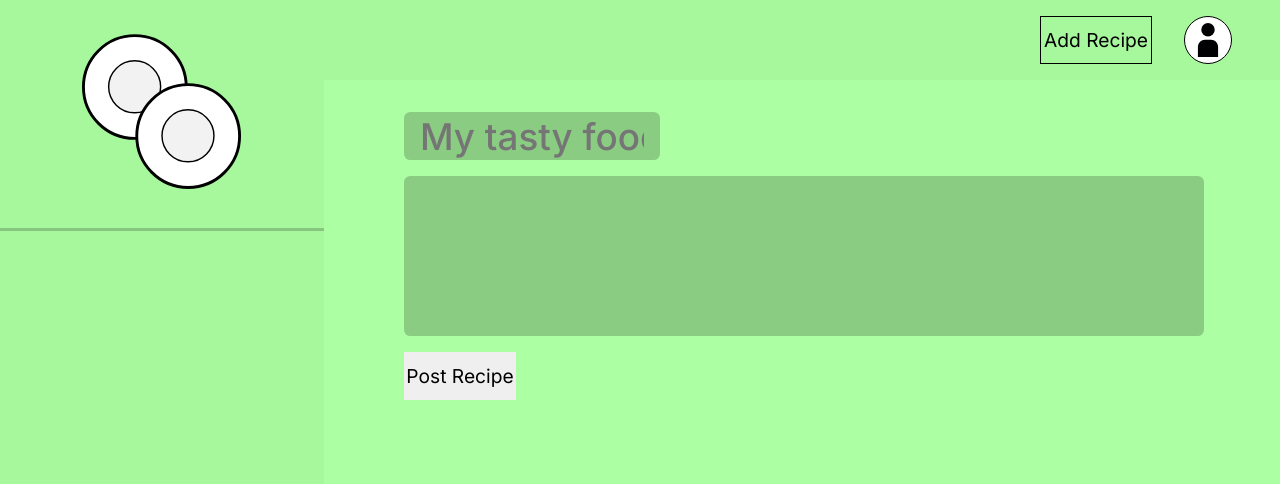
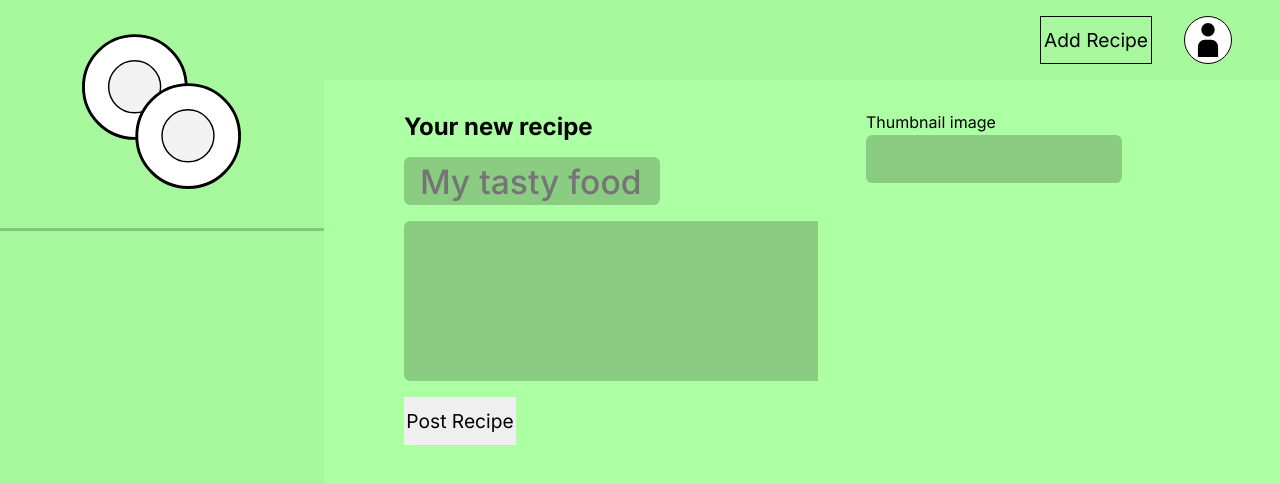
Before and after one commit to SebastianHog/GoodPlates, a Nuxt app: page /create_recipe in a window 1280 px wide. Shown: the top 484 px of the page. Built offline with nearby package versions, Linux system fonts and the light colour scheme.

Commit message:
Create recipe with thumbnail done

```diff
--- a/components/C-Input/styles.scss
+++ b/components/C-Input/styles.scss
@@ -5,7 +5,7 @@
   border: none;
   width: 16rem;
   height: 3rem;
-  font-size: 2.3rem;
+  // font-size: 2.3rem;
   background: rgba(0, 0, 0, 0.2);
   border-radius: $border-rad-sm;
   color: $primary_text_color;
@@ -16,5 +16,5 @@
 
 .expand-class:focus,
 .expand-class:not(:placeholder-shown) {
-  width: 50rem;
+  width: 45rem;
 }
--- a/components/MF-Button/styles.scss
+++ b/components/MF-Button/styles.scss
@@ -1,4 +1,5 @@
 @use '../../style/main.scss';
+@use '../../style/variables' as *;
 
 .xs {
   width: 3rem;
@@ -20,13 +21,13 @@
 .l {
   width: 10rem;
   height: 5rem;
-  font-size: 1.7rem;
+  font-size: $font-size-m;
 }
 
 .xl {
   width: 13rem;
   height: 7rem;
-  font-size: 2.1rem;
+  font-size: $font-size-xl;
 }
 
 .font-xs {
@@ -45,7 +46,7 @@
 }
 
 .font-xl {
-  font-size: 2.1rem;
+  font-size: $font-size-xl;
 }
 
 button {
--- a/components/Recipe-Form/recipe-form.vue
+++ b/components/Recipe-Form/recipe-form.vue
@@ -1,9 +1,12 @@
 <template>
   <section>
+    <div class="add-info">
+      <Label class="add-category-title">Your new recipe</Label>
       <c-input
         :maxlength="45"
         placeholder="My tasty food straight from the oven"
         :expand-on-type="true"
+        class="title-input"
         @changes="updateTitle"
       />
       <textarea v-model="recipeDescription" maxlength="1250" />
@@ -11,16 +14,48 @@
       <MF-Button size="s" class="add-recipe-btn" @clicked="postRecipe">
         Post Recipe
       </MF-Button>
+    </div>
+    <div>
+      <image-input @newLink="updateThumbnail"></image-input>
+    </div>
+    <!-- <div class="add-img">
+      <Label class="add-category-title">Add images!</Label>
+      <div>
+        <Label class="image-title">Thumbnail image</Label>
+        <c-input
+          class="img-link-input"
+          :maxlength="250"
+          :expand-on-type="true"
+        ></c-input>
+      </div>
+      <div>
+        <Label class="image-title">Second image</Label>
+        <c-input
+          class="img-link-input"
+          :maxlength="250"
+          :expand-on-type="true"
+        ></c-input>
+      </div>
+      <div>
+        <Label class="image-title">Third image</Label>
+        <c-input
+          class="img-link-input"
+          :maxlength="250"
+          :expand-on-type="true"
+        ></c-input>
+      </div>
+    </div> -->
   </section>
 </template>
 
 <script lang="ts">
 import { defineComponent } from 'vue';
-import { addRecipe } from '~/utils/api/addRecipes';
+import { addRecipe } from '../../utils/api/addRecipes';
 
 type dataTypes = {
   recipeTitle: string;
   recipeDescription: string;
+  recipeThumbnail: string;
 };
 
 export default defineComponent({
@@ -29,16 +64,21 @@ export default defineComponent({
     return {
       recipeTitle: '',
       recipeDescription: '',
+      recipeThumbnail: '',
     };
   },
   methods: {
     updateTitle(text: string) {
       this.recipeTitle = text;
     },
+    updateThumbnail(link: string) {
+      this.recipeThumbnail = link;
+    },
     postRecipe() {
       const recipe = {
         title: this.recipeTitle,
         description: this.recipeDescription,
+        thumbnail: this.recipeThumbnail,
       };
       addRecipe(recipe);
     },
--- a/components/Recipe-Form/styles.scss
+++ b/components/Recipe-Form/styles.scss
@@ -2,9 +2,19 @@
 
 section {
   padding: 2rem 0 0 5rem;
+  display: grid;
+  grid-template-columns: repeat(2, 1fr);
+  column-gap: $gap-l;
+
+  .add-info {
     display: flex;
     flex-direction: column;
     gap: $gap-sm;
+    .title-input {
+      * {
+        font-size: $font-size-xl;
+      }
+    }
 
     textarea {
       height: 10rem;
@@ -19,3 +29,22 @@ section {
       border-radius: $border-rad-sm;
     }
   }
+
+  .add-img {
+    display: flex;
+    flex-direction: column;
+    gap: $gap-sm;
+    .image-title {
+      text-decoration: none !important;
+      font-size: $font-size-s;
+    }
+    .img-link-input {
+      font-size: 0.4rem;
+    }
+  }
+}
+
+.add-category-title {
+  font-weight: 700;
+  text-decoration: none !important;
+}
--- a/components/card/styles.scss
+++ b/components/card/styles.scss
@@ -55,7 +55,7 @@
   .desc-container {
     * {
       margin: 0.5rem 0.5rem;
-      font-size: 1rem;
+      font-size: $font-size-s;
       overflow: hidden;
       display: -webkit-box;
       -webkit-box-orient: vertical;
--- /dev/null
+++ b/components/image-input/image-input.vue
@@ -0,0 +1,36 @@
+<template>
+  <div>
+    <Label class="image-title">Thumbnail image</Label>
+    <c-input
+      class="img-link-input"
+      :maxlength="250"
+      :expand-on-type="true"
+      @changes="updateLink"
+    ></c-input>
+    <img :src="imgLink" class="thumbnail-preview" />
+  </div>
+</template>
+
+<script lang="ts">
+import { defineComponent } from 'vue';
+
+export default defineComponent({
+  data(): { imgLink: string } {
+    return {
+      imgLink: '',
+    };
+  },
+  methods: {
+    updateLink(newLink: string) {
+      if (newLink.includes('jpg') || newLink.includes('png')) {
+        this.imgLink = newLink;
+        this.$emit('newLink', newLink);
+      } else {
+        console.log('Not a valid image');
+      }
+    },
+  },
+});
+</script>
+
+<style lang="scss" src="./styles.scss"></style>
--- /dev/null
+++ b/components/image-input/styles.scss
@@ -0,0 +1,14 @@
+@use '../../style/main.scss' as *;
+
+.image-title {
+  text-decoration: none !important;
+  font-size: $font-size-s;
+}
+.img-link-input {
+  font-size: 0.4rem;
+}
+
+.thumbnail-preview {
+  width: 30rem;
+  margin-top: 2rem;
+}
--- a/style/_variables.scss
+++ b/style/_variables.scss
@@ -5,6 +5,14 @@ $primary_text_color: #ffffff;
 $border-rad-sm: 0.4rem;
 $gap-sm: 1rem;
 
+$gap-l: 3rem;
+
+$font-size-s: 1rem;
+$font-size-m: 1.3rem;
+$font-size-l: 1.8rem;
+$font-size-xl: 2.1rem;
+// $font-size-m:
+
 // Breakpoints for screensizes
 $size-sm: 600px;
 $size-md: 768px;
--- a/utils/api/addRecipes.ts
+++ b/utils/api/addRecipes.ts
@@ -12,6 +12,7 @@ export const addRecipe = async (recipePost: Partial<IRecipe>) => {
     const res = await axios.post(`${baseUrl}api/recipes/add`, {
       title: recipePost.title,
       description: recipePost.description,
+      thumbnail: recipePost.thumbnail,
       creator: 'From UI',
     });
     console.log('response: ', res.status, res.statusText);
```
Lines whose indentation alone changed are shown as unchanged.
